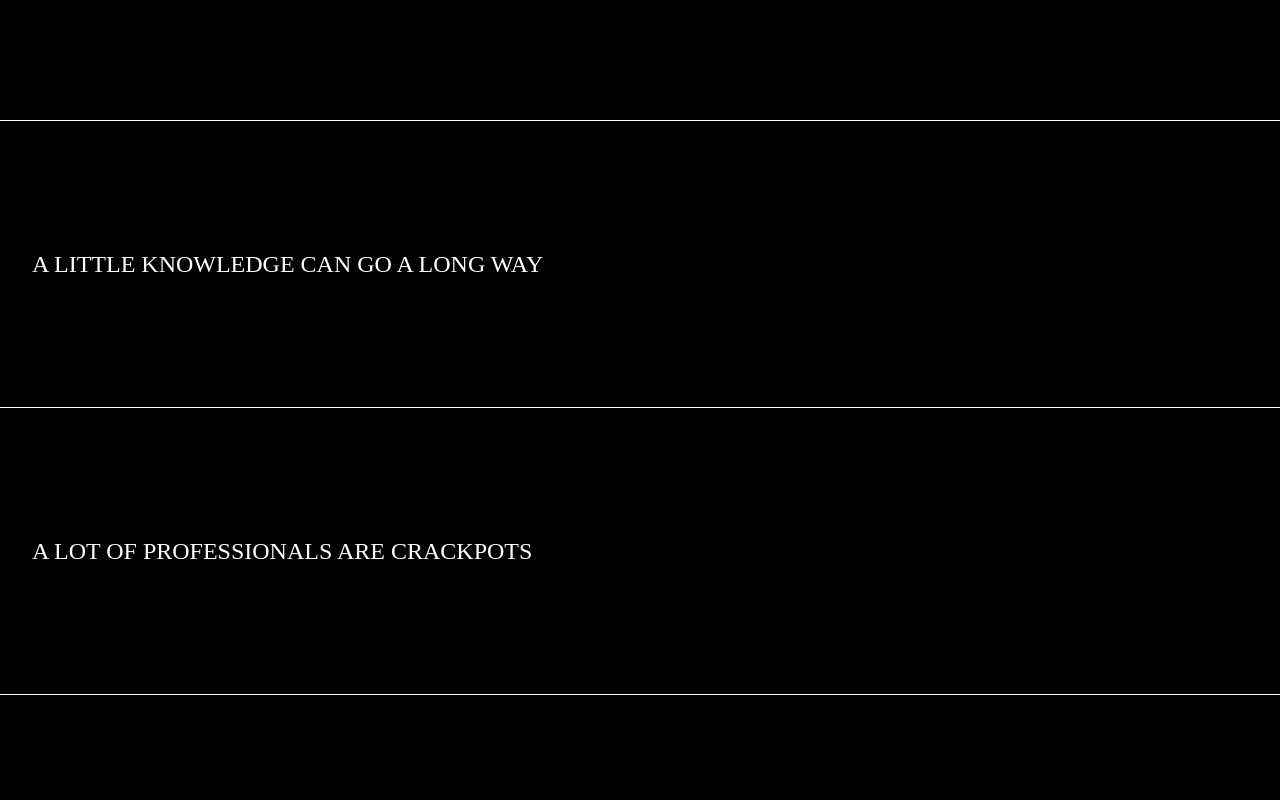
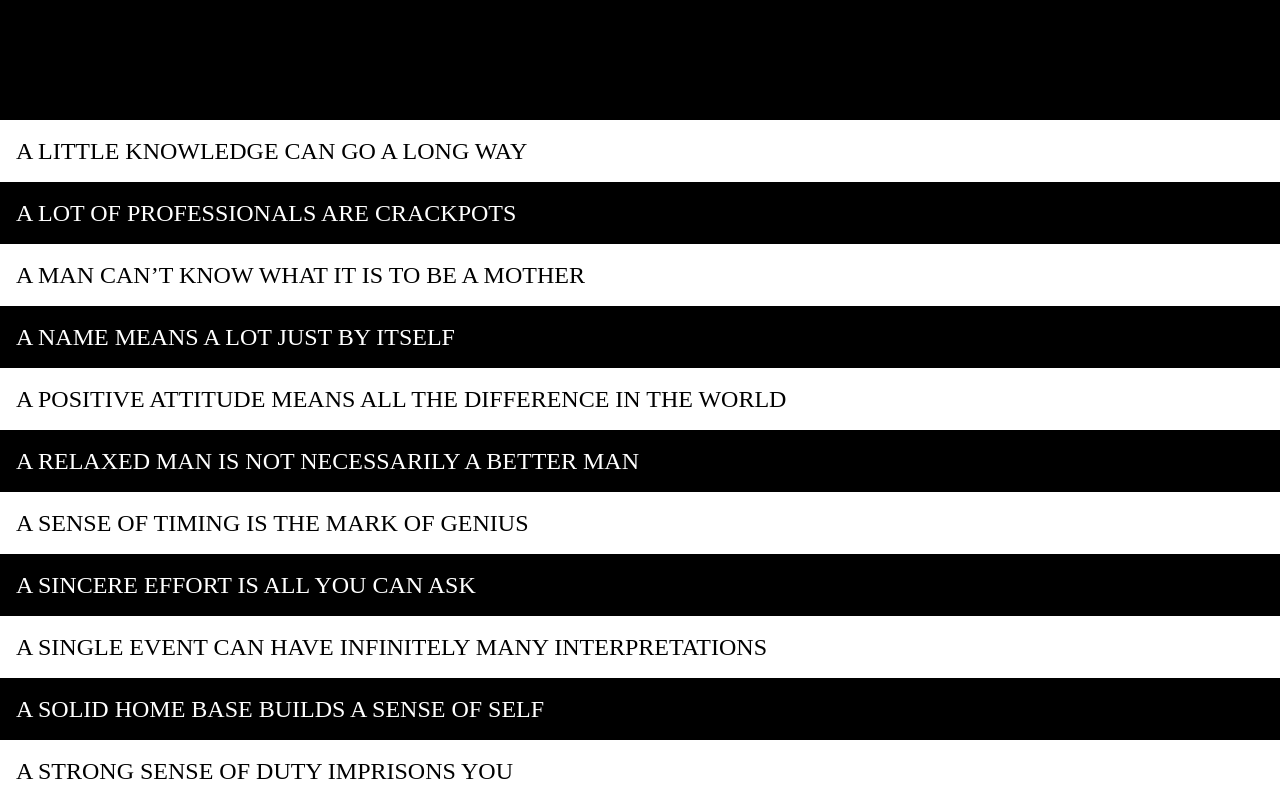
Before and after one commit to tmcw/truisms, a Next.js app: page / in a window 1280 px wide. Shown: the part 680-1480 px from the top of the page. Built offline with nearby package versions, Linux system fonts and the light colour scheme.

Commit message:
Reduce ratio

```diff
--- a/pages/index.js
+++ b/pages/index.js
@@ -12,7 +12,13 @@ export default () => (
     </div>
     {truisms.map((tru, i) => (
       <Link key={i} href={`/truism?i=${i}`}>
-        <div className="ph4 pv6 ttu f3 lh-title futura bt b--white">{tru}</div>
+        <a
+          className={`db no-underline ph3 pv3 ttu f3 lh-title futura ${
+            i % 2 ? "white bg-black" : "black bg-white"
+          }`}
+        >
+          {tru}
+        </a>
       </Link>
     ))}
   </div>
```
Also changed, not shown: pages/truism.js (+5 -9 lines).
